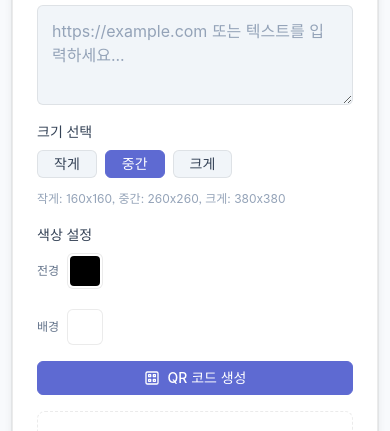
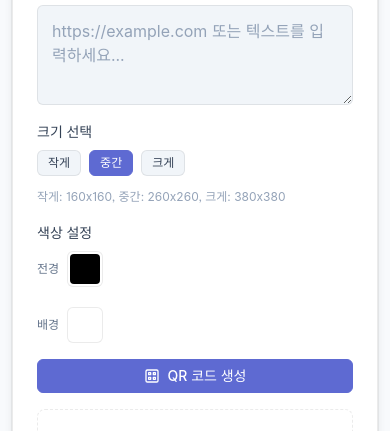
Before and after one commit to josephleee/qr-tool, a plain HTML site: page index.html in a window 390 px wide. Shown: the part 651-1082 px from the top of the page. Drawn offline with nearby package versions, Linux system fonts and the light colour scheme.

Commit message:
fix: prevent English text wrapping on mobile (size buttons, buttons, preset-info)

```diff
--- a/index.html
+++ b/index.html
@@ -690,8 +690,12 @@ footer {
 @media (max-width: 480px) {
   .nav-links { gap: 0; }
   .nav-links a { padding: 6px 8px; font-size: var(--text-xs); }
-  .btn { width: 100%; justify-content: center; }
+  .btn { width: 100%; justify-content: center; white-space: nowrap; }
+  .btn span { white-space: nowrap; }
   .btn-group { flex-direction: column; }
+  .size-options { flex-wrap: nowrap; }
+  .size-btn { padding: 6px 10px; font-size: var(--text-xs); flex: 0 1 auto; }
+  .preset-info { white-space: normal; word-break: keep-all; overflow-wrap: break-word; max-width: 100%; }
   .color-row { flex-direction: column; align-items: flex-start; }
   .hero-actions { flex-direction: column; align-items: stretch; }
 }
```
